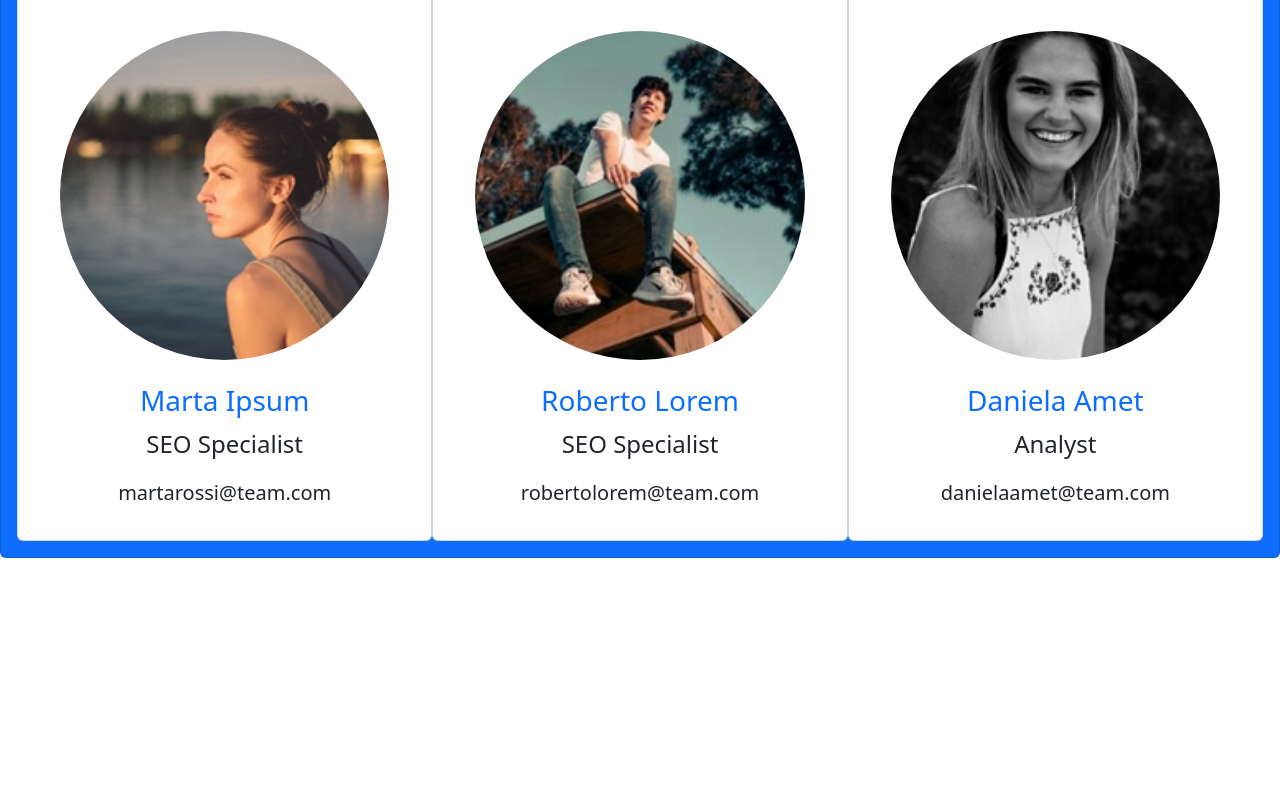
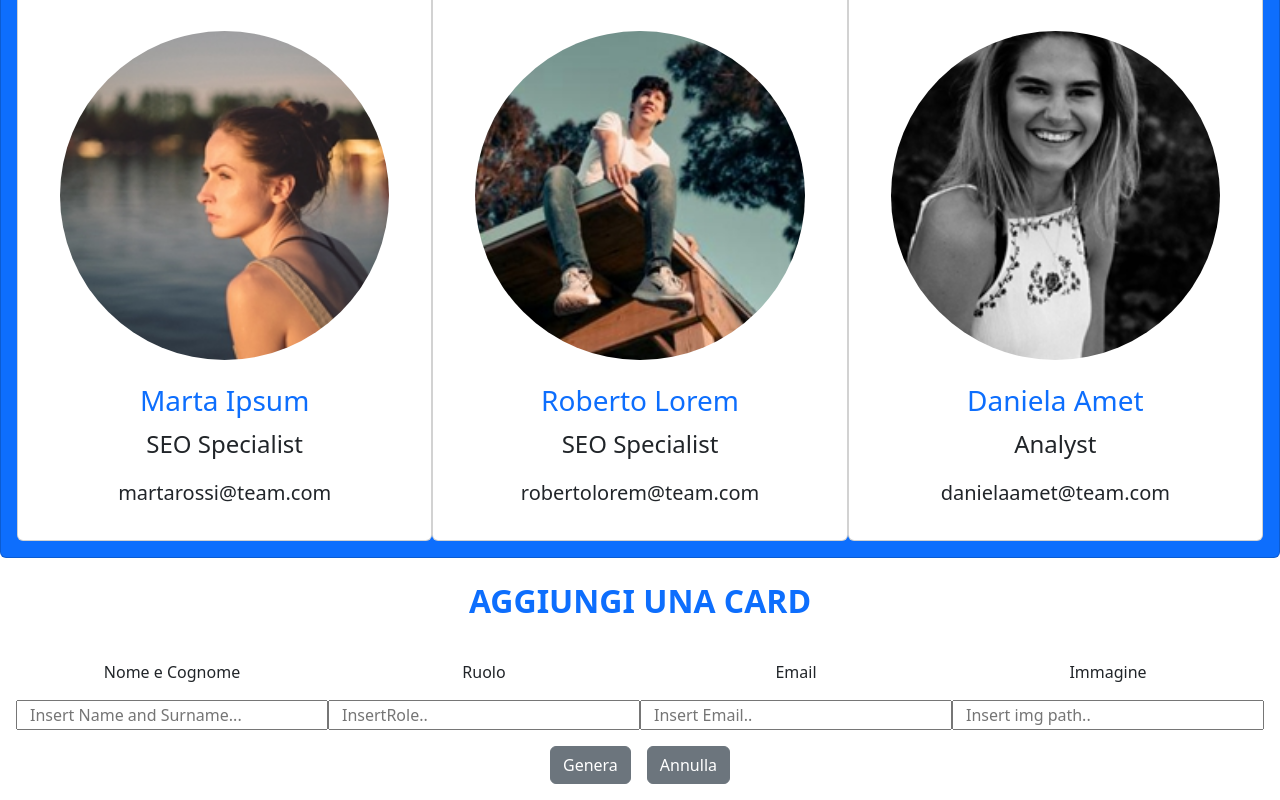
Before and after one commit to michelangeloTricarico/js-our-team, a plain HTML site: page index.html in a window 1280 px wide. Shown: the part 726-1526 px from the top of the page. Before the commit the page ends 1284 px from the top, so only its background shows below. Drawn offline with nearby package versions, Linux system fonts and the light colour scheme.

Commit message:
html to add card updated

```diff
--- a/index.html
+++ b/index.html
@@ -17,5 +17,40 @@
         <div class="row cards_container m-3 g-1"></div>
     </div>
     <script src="script.js"></script>
+     <form>
+        <div class="col">
+            <div class="row p-3" ><h2 class="text-center  text-primary mt-2"><strong>AGGIUNGI UNA CARD</strong></h2></div>
+            <div class="row bg-white m-3">
+                <div class="col-12 col-md-3 col-sm-6 text-center">
+                    <div class="row"><p >Nome e Cognome</p></div>
+                    <div class="row">
+                        <input class="name-surname" type="text" placeholder="Insert Name and Surname..." aria-label="readonly input example">
+                    </div>
+                </div>
+                <div class="col-12 col-md-3 col-sm-6 text-center">
+                    <div class="row"><p >Ruolo</p></div>
+                    <div class="row">
+                        <input class="role-value" type="text" placeholder="InsertRole.." aria-label="readonly input example">
+                    </div>
+                </div>
+                <div class="col-12 col-md-3 col-sm-6 text-center">
+                    <div class="row"><p >Email</p></div>
+                    <div class="row">
+                        <input class="email-value" type="text" placeholder="Insert Email.." aria-label="readonly input example">
+                    </div>
+                </div>
+                <div class="col-12 col-md-3 col-sm-6 text-center">
+                    <div class="row"><p >Immagine</p></div>
+                    <div class="row">
+                        <input class="img-value" type="text" placeholder="Insert img path.." aria-label="readonly input example">
+                    </div>
+                </div>
+            </div>
+            <div class="d-flex justify-content-center gap-3 m-3">
+                <button type="submit" class="btn btn-secondary btn-submit">Genera</button>
+                <button type="reset" class="btn btn-secondary btn-reset">Annulla</button>
+            </div>
+        </div>
+    </form>
 </body>
 </html>
```
